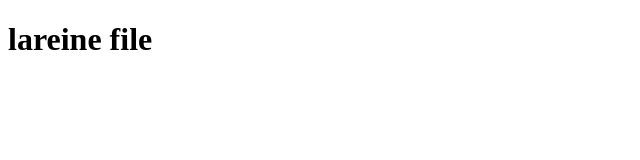
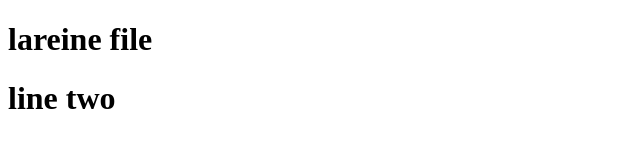
Before and after one commit to kumngha/buhle, a plain HTML site: page lareine.html in a window 1280 px wide. Shown: the whole page, without its empty margins (0-640 px from the left). Drawn offline with Linux system fonts and the light colour scheme.

Commit message:
added line two

```diff
--- a/lareine.html
+++ b/lareine.html
@@ -7,5 +7,6 @@
 </head>
 <body>
     <h1>lareine file</h1>
+    <h1>line two</h1>
 </body>
 </html>
```
